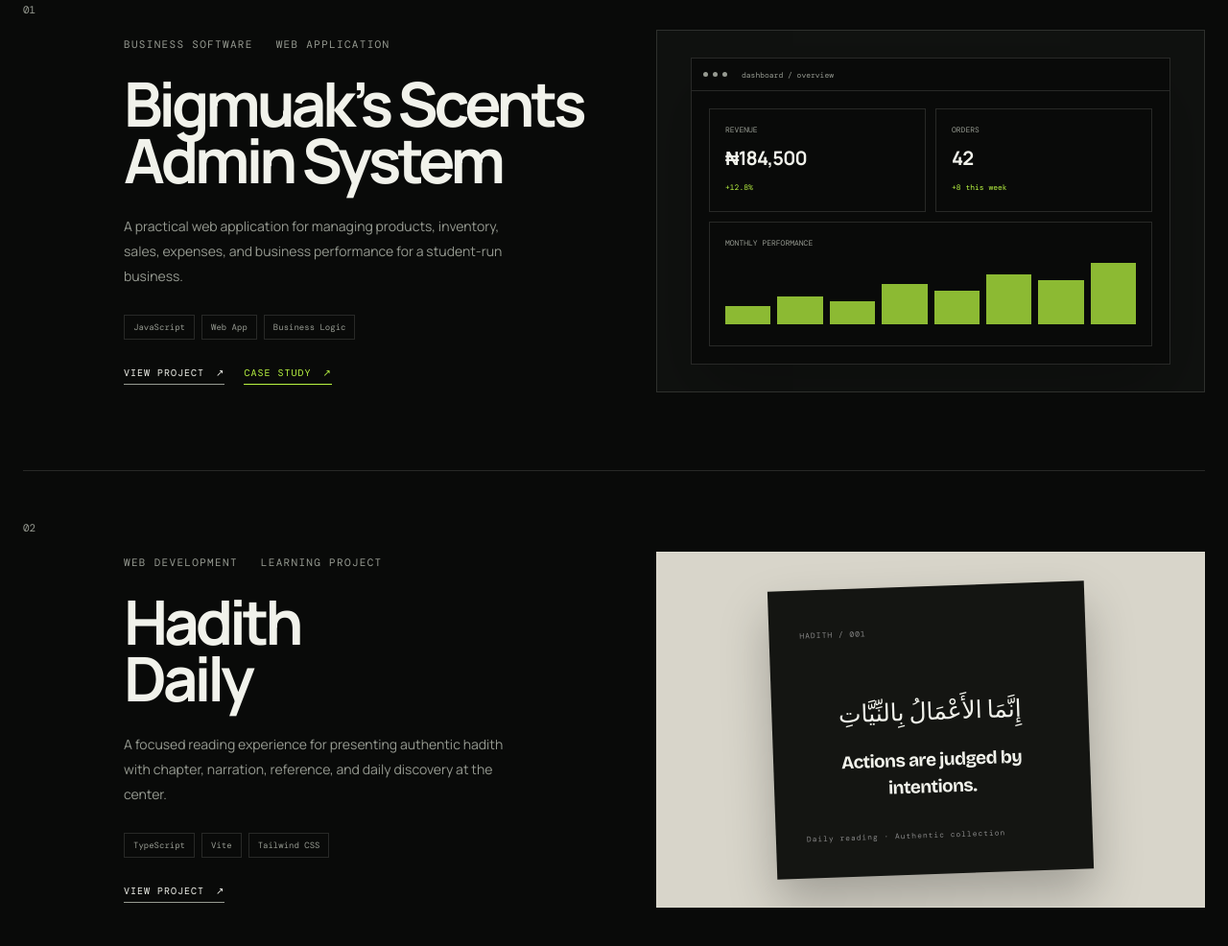
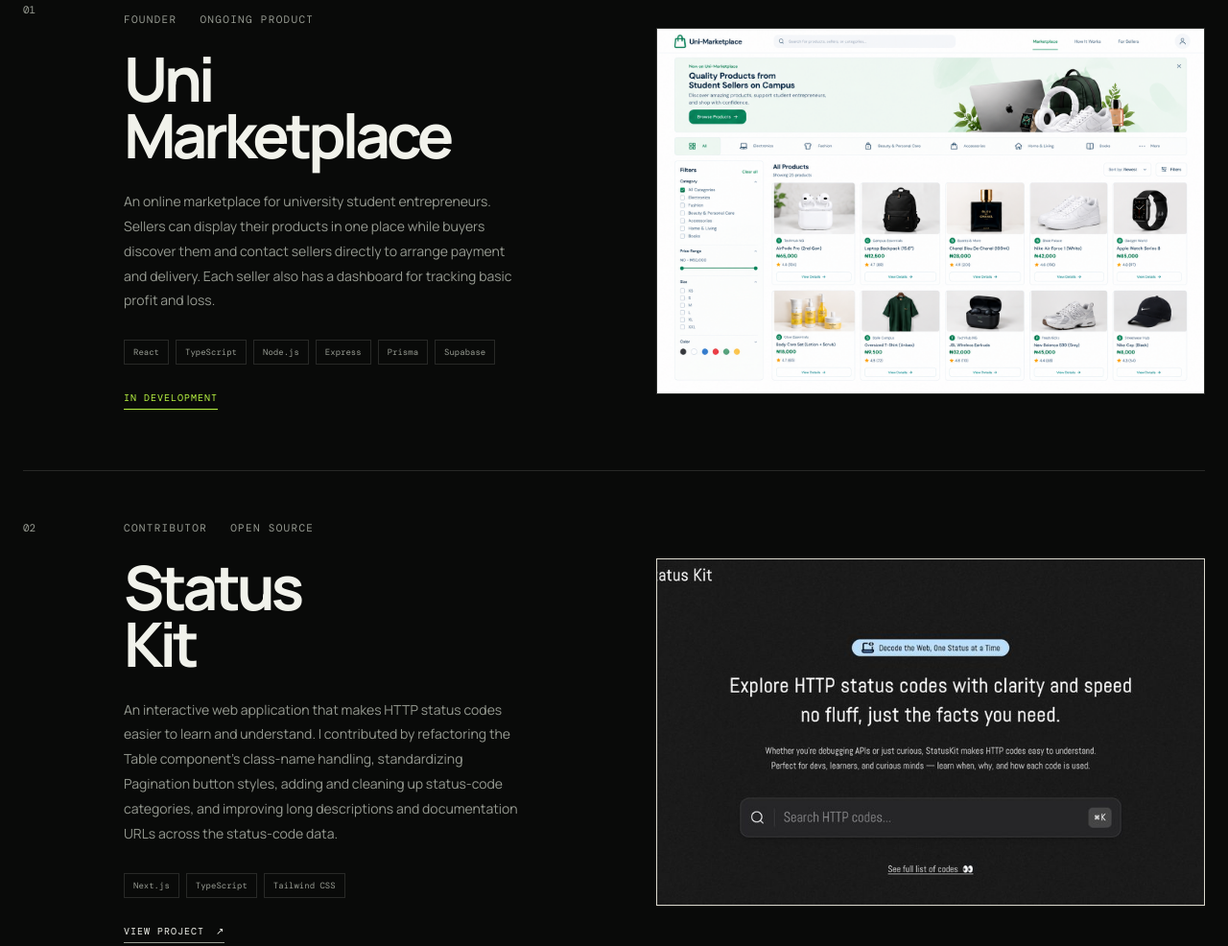
Before and after one commit to Abdulhakeem010/portfolio-site, a plain HTML site: page index.html in a window 1280 px wide. Shown: the part 1932-2918 px from the top of the page at 96% size. Drawn offline with nearby package versions, Linux system fonts and the light colour scheme.

Commit message:
Update project details and images for featured projects

```diff
--- a/css/style.css
+++ b/css/style.css
@@ -134,10 +134,10 @@ h1 em,h2 em,.book-card p{font-family:"Bricolage Grotesque",sans-serif;font-weigh
 .project-list{border-top:1px solid var(--line)}.project-card{min-height:540px;display:grid;grid-template-columns:70px minmax(260px,1fr) minmax(400px,1.1fr);gap:35px;padding:52px 0;border-bottom:1px solid var(--line);align-items:center}.project-number{font:11px "DM Mono";color:var(--muted);align-self:start}
 .project-topline{display:flex;gap:24px;color:var(--muted);margin-bottom:26px}.project-info h2{font-size:clamp(40px,5vw,70px);line-height:.92;letter-spacing:-.065em;margin-bottom:26px}.project-info p{max-width:420px;color:var(--muted);font-size:14px;line-height:1.85}
 .tags{display:flex;flex-wrap:wrap;gap:7px;margin-top:28px}.tags span{border:1px solid var(--line);padding:6px 9px;font:9px "DM Mono";color:var(--muted)}
-.project-links{display:flex;gap:20px;flex-wrap:wrap;margin-top:28px}.text-link{display:inline-flex;gap:12px;padding-bottom:5px;border-bottom:1px solid var(--muted);font:10px "DM Mono";text-transform:uppercase;letter-spacing:.1em}.text-link:hover{color:var(--accent);border-color:var(--accent)}.accent-link{color:var(--accent);border-color:var(--accent)}
-.project-visual{min-height:360px;background:var(--surface);border:1px solid var(--line);overflow:hidden;position:relative}.visual-one{padding:28px;display:flex;align-items:center;justify-content:center}.window{width:100%;max-width:500px;background:var(--bg);border:1px solid var(--line);box-shadow:0 28px 70px rgba(0,0,0,.25)}.window-bar{height:34px;border-bottom:1px solid var(--line);display:flex;align-items:center;gap:5px;padding:0 12px}.window-bar i{width:5px;height:5px;border-radius:50%;background:var(--muted)}.window-bar span{margin-left:10px;font:8px "DM Mono";color:var(--muted)}
+.project-links{display:flex;gap:20px;flex-wrap:wrap;margin-top:28px}.text-link{display:inline-flex;gap:12px;padding-bottom:5px;border-bottom:1px solid var(--muted);font:10px "DM Mono";text-transform:uppercase;letter-spacing:.1em}.text-link:hover{color:var(--accent);border-color:var(--accent)}.project-status{color:var(--accent);border-color:var(--accent);cursor:default}.accent-link{color:var(--accent);border-color:var(--accent)}
+.project-visual{min-height:360px;background:var(--surface);border:1px solid var(--line);overflow:hidden;position:relative}.visual-one{padding:0;display:flex;align-items:center;justify-content:center}.window{width:100%;max-width:500px;background:var(--bg);border:1px solid var(--line);box-shadow:0 28px 70px rgba(0,0,0,.25)}.window-bar{height:34px;border-bottom:1px solid var(--line);display:flex;align-items:center;gap:5px;padding:0 12px}.window-bar i{width:5px;height:5px;border-radius:50%;background:var(--muted)}.window-bar span{margin-left:10px;font:8px "DM Mono";color:var(--muted)}
 .dashboard-grid{padding:18px;display:grid;grid-template-columns:1fr 1fr;gap:10px}.dashboard-grid>div{border:1px solid var(--line);padding:16px;min-height:88px}.dashboard-grid small{display:block;font:8px "DM Mono";color:var(--muted);margin-bottom:10px}.dashboard-grid strong{font-size:20px;letter-spacing:-.04em;display:block}.dashboard-grid b{font:8px "DM Mono";color:var(--accent)}.dashboard-grid .wide{grid-column:1/-1;min-height:130px}.chart{height:70px;display:flex;align-items:end;gap:7px}.chart span{flex:1;background:var(--accent);opacity:.75}.chart span:nth-child(1){height:28%}.chart span:nth-child(2){height:42%}.chart span:nth-child(3){height:35%}.chart span:nth-child(4){height:61%}.chart span:nth-child(5){height:50%}.chart span:nth-child(6){height:75%}.chart span:nth-child(7){height:66%}.chart span:nth-child(8){height:92%}
-.visual-two{display:grid;place-items:center;padding:35px;background:#d8d5ca}.book-card{background:#141512;color:#f1f2eb;width:min(90%,330px);padding:32px;min-height:290px;box-shadow:0 25px 50px rgba(0,0,0,.25);transform:rotate(-2deg)}.book-card>span,.book-card small{font:8px "DM Mono";color:#888;letter-spacing:.12em}.arabic{font-size:25px;text-align:center;margin:55px 0 18px;direction:rtl}.book-card p{font-size:19px;text-align:center;margin-bottom:20px}
+.project-screenshot{display:block;width:100%;height:100%;min-height:360px;object-fit:cover;object-position:center}.visual-two{background:#d8d5ca}.book-card{background:#141512;color:#f1f2eb;width:min(90%,330px);padding:32px;min-height:290px;box-shadow:0 25px 50px rgba(0,0,0,.25);transform:rotate(-2deg)}.book-card>span,.book-card small{font:8px "DM Mono";color:#888;letter-spacing:.12em}.arabic{font-size:25px;text-align:center;margin:55px 0 18px;direction:rtl}.book-card p{font-size:19px;text-align:center;margin-bottom:20px}
 .visual-three{padding:25px;display:grid;place-items:center}.code-card{width:92%;background:var(--bg);border:1px solid var(--line);padding:28px;font:12px/2 "DM Mono";color:var(--muted);box-shadow:0 30px 70px rgba(0,0,0,.25)}.code-card span{color:#555;display:inline-block;width:25px}.code-card b{color:var(--accent);font-weight:400}.code-card em{color:var(--text);font-style:normal;font-family:"DM Mono",monospace;font-weight:400;letter-spacing:0}.cursor-line{color:var(--accent);margin-top:5px;animation:blink 1s steps(1) infinite}@keyframes blink{50%{opacity:0}}
 
 /* About */
--- a/index.html
+++ b/index.html
@@ -96,51 +96,42 @@
         <article class="project-card featured reveal">
           <div class="project-number">01</div>
           <div class="project-info">
-            <div class="project-topline"><span>Business software</span><span>Web application</span></div>
-            <h2>Bigmuak’s Scents<br />Admin System</h2>
+            <div class="project-topline"><span>Founder</span><span>Ongoing product</span></div>
+            <h2>Uni<br />Marketplace</h2>
             <p>
-              A practical web application for managing products, inventory, sales,
-              expenses, and business performance for a student-run business.
+              An online marketplace for university student entrepreneurs. Sellers can display
+              their products in one place while buyers discover them and contact sellers directly
+              to arrange payment and delivery. Each seller also has a dashboard for tracking basic
+              profit and loss.
             </p>
-            <div class="tags"><span>JavaScript</span><span>Web App</span><span>Business Logic</span></div>
+            <div class="tags"><span>React</span><span>TypeScript</span><span>Node.js</span><span>Express</span><span>Prisma</span><span>Supabase</span></div>
             <div class="project-links">
-              <a href="#" class="text-link">View project <span>↗</span></a>
-              <a href="case-study.html" class="text-link accent-link">Case study <span>↗</span></a>
+              <span class="text-link project-status">In development</span>
             </div>
           </div>
           <div class="project-visual visual-one">
-            <div class="window">
-              <div class="window-bar"><i></i><i></i><i></i><span>dashboard / overview</span></div>
-              <div class="dashboard-grid">
-                <div><small>REVENUE</small><strong>₦184,500</strong><b>+12.8%</b></div>
-                <div><small>ORDERS</small><strong>42</strong><b>+8 this week</b></div>
-                <div class="wide"><small>MONTHLY PERFORMANCE</small><div class="chart"><span></span><span></span><span></span><span></span><span></span><span></span><span></span><span></span></div></div>
-              </div>
-            </div>
+            <img class="project-screenshot" src="./assets/a_clean_modern_minimalist_e_commerce_website_ui.png" alt="Uni Marketplace e-commerce interface" />
           </div>
         </article>
 
         <article class="project-card reveal">
           <div class="project-number">02</div>
           <div class="project-info">
-            <div class="project-topline"><span>Web development</span><span>Learning project</span></div>
-            <h2>Hadith<br />Daily</h2>
+            <div class="project-topline"><span>Contributor</span><span>Open source</span></div>
+            <h2>Status<br />Kit</h2>
             <p>
-              A focused reading experience for presenting authentic hadith with chapter,
-              narration, reference, and daily discovery at the center.
+              An interactive web application that makes HTTP status codes easier to learn and
+              understand. I contributed by refactoring the Table component’s class-name handling,
+              standardizing Pagination button styles, adding and cleaning up status-code categories,
+              and improving long descriptions and documentation URLs across the status-code data.
             </p>
-            <div class="tags"><span>TypeScript</span><span>Vite</span><span>Tailwind CSS</span></div>
+            <div class="tags"><span>Next.js</span><span>TypeScript</span><span>Tailwind CSS</span></div>
             <div class="project-links">
-              <a href="#" class="text-link">View project <span>↗</span></a>
+              <a href="https://github.com/0x1sma1l/status-kit" class="text-link" target="_blank" rel="noreferrer">View project <span>↗</span></a>
             </div>
           </div>
           <div class="project-visual visual-two">
-            <div class="book-card">
-              <span>HADITH / 001</span>
-              <div class="arabic">إِنَّمَا الأَعْمَالُ بِالنِّيَّاتِ</div>
-              <p>Actions are judged by intentions.</p>
-              <small>Daily reading · Authentic collection</small>
-            </div>
+            <img class="project-screenshot" src="./assets/status-kit.jpg" alt="Status Kit interface" />
           </div>
         </article>
 
```
Also changed, not shown: assets/a_clean_modern_minimalist_e_commerce_website_ui.png (added).
